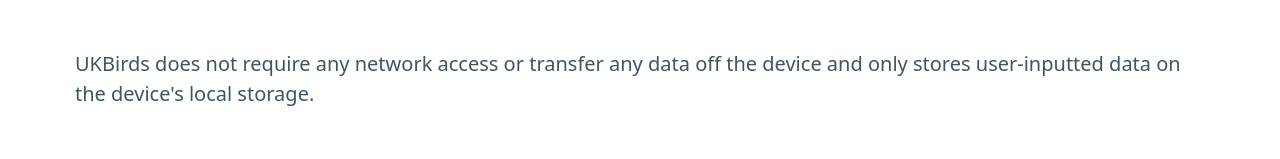
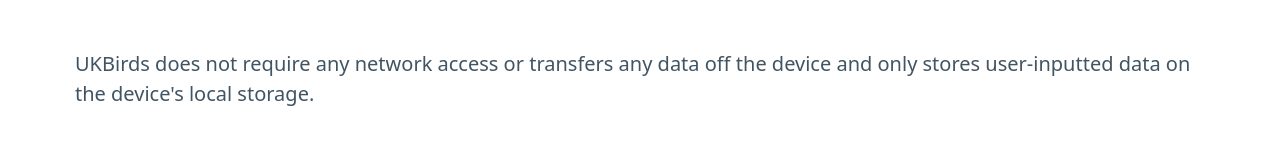
Before and after one commit to thomshutt/UKBirds, a plain HTML site: page index.html in a window 1280 px wide. Shown: the part 736-895 px from the top of the page. Drawn offline with nearby package versions, Linux system fonts and the light colour scheme.

Commit message:
Fix minor grammar mistake

```diff
--- a/index.html
+++ b/index.html
@@ -2,7 +2,7 @@
 
 <h2>UKBirds App</h2>
 
-<p>UKBirds does not require any network access or transfer any data off the device and only stores user-inputted data on the device's local storage.</p>
+<p>UKBirds does not require any network access or transfers any data off the device and only stores user-inputted data on the device's local storage.</p>
 
 <h2>Changes to This Policy</h2>
 
```
